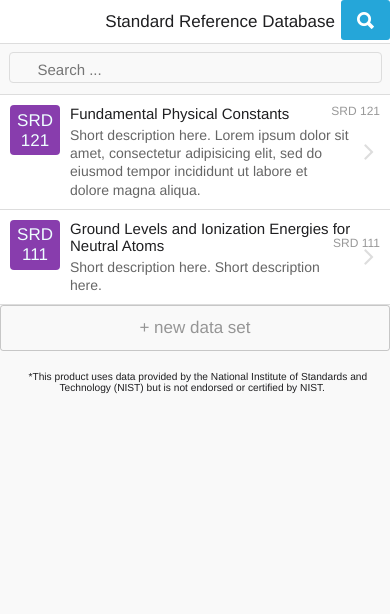
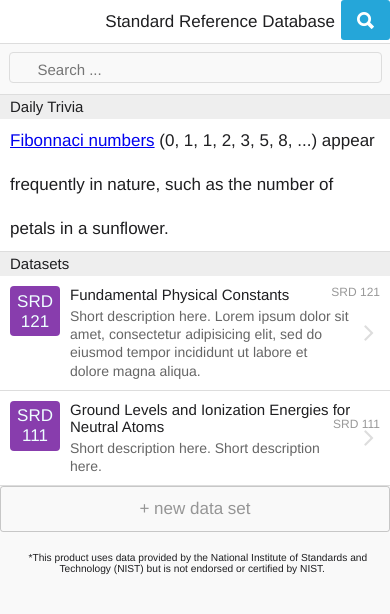
Before and after one commit to excz/srd-vault, a website: page www/index.html in a window 390 px wide. Drawn offline with Linux system fonts and the light colour scheme; some packages are replaced by stand-ins of ours; files whose address does not match are found by name.

Commit message:
Added a trivia section to front page

```diff
--- a/www/index.html
+++ b/www/index.html
@@ -62,6 +62,16 @@
             <div search-bar></div>
 
             <ons-list ng-controller="MasterController">
+                <!-- Educational section -->
+                <ons-list-header>Daily Trivia</ons-list-header>
+                <ons-list-item modifier="tappable" ng-click="showTrivia()">
+                  <a href='https://en.wikipedia.org/wiki/Fibonacci_number'>Fibonnaci numbers</a> (0, 1, 1, 2, 3, 5, 8, ...) appear frequently in nature, such as the number of petals in a sunflower.
+                  <br />
+
+                </ons-list-item>
+
+                <!-- SRD  -->
+                <ons-list-header>Datasets</ons-list-header>
                 <ons-list-item modifier="chevron" class="item" ng-repeat="item in items" ng-click="showDetail($index)">
                     <ons-row>
                         <ons-col width="60px">
```
Also changed, not shown: www/js/controllers/master-controller.js (+3 -5 lines).
